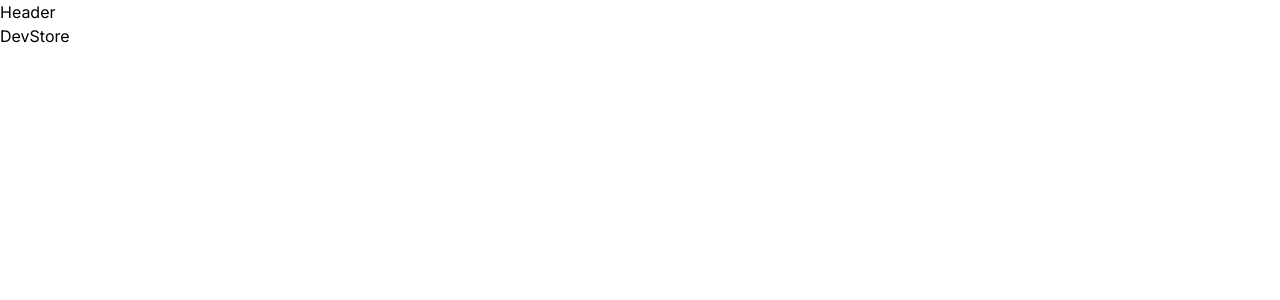
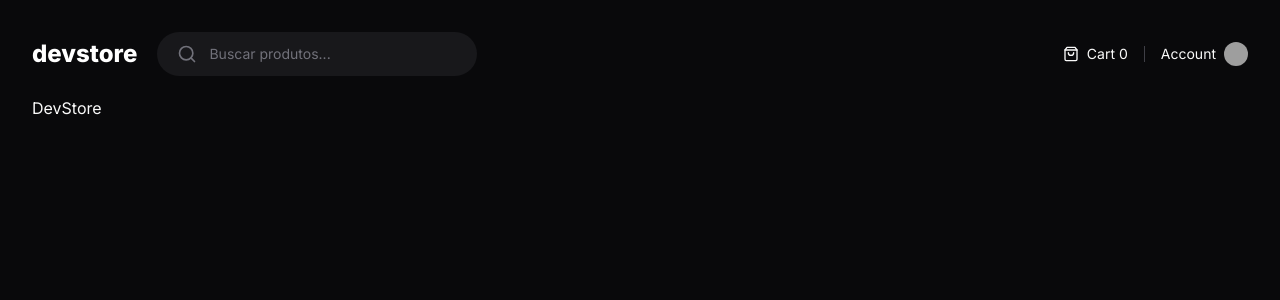
Before and after one commit to lucasnfarias/rocketseat-devstore, a Next.js app: page / in a window 1280 px wide. Shown: the top 300 px of the page. Built offline with nearby package versions, Linux system fonts and the light colour scheme; grey boxes are pictures that could not be loaded.

Commit message:
style header component

```diff
--- a/next.config.mjs
+++ b/next.config.mjs
@@ -1,4 +1,15 @@
 /** @type {import('next').NextConfig} */
-const nextConfig = {};
+const nextConfig = {
+  images: {
+    remotePatterns: [
+      {
+        protocol: 'https',
+        hostname: 'github.com',
+        port: '',
+        pathname: '/*',
+      },
+    ],
+  },
+}
 
-export default nextConfig;
+export default nextConfig
--- a/src/app/(store)/layout.tsx
+++ b/src/app/(store)/layout.tsx
@@ -6,7 +6,7 @@
   children: React.ReactNode
 }>) {
   return (
-    <div>
+    <div className="mx-auto grid min-h-screen w-full max-w-[1600px] grid-rows-app gap-5 p-8">
       <Header />
       {children}
     </div>
--- a/src/app/layout.tsx
+++ b/src/app/layout.tsx
@@ -15,7 +15,7 @@
 }>) {
   return (
     <html className={inter.variable} lang="pt-BR">
-      <body>{children}</body>
+      <body className="bg-zinc-950 text-zinc-50 antialiased">{children}</body>
     </html>
   )
 }
--- a/src/components/header.tsx
+++ b/src/components/header.tsx
@@ -1,3 +1,43 @@
+import { Search, ShoppingBag } from 'lucide-react'
+import Image from 'next/image'
+import Link from 'next/link'
+
 export function Header() {
-  return <div>Header</div>
+  return (
+    <div className="flex items-center justify-between">
+      <div className="flex items-center gap-5">
+        <Link href="/" className="text-2xl font-extrabold text-white">
+          devstore
+        </Link>
+
+        <form className="flex w-[320px] items-center gap-3 rounded-full bg-zinc-900 px-5 py-3 ring-zinc-700">
+          <Search className="w-5 h-5 text-zinc-500" />
+
+          <input
+            placeholder="Buscar produtos..."
+            className="flex-1 bg-transparent text-sm outline-none placeholder:text-zinc-500"
+          />
+        </form>
+      </div>
+      <div className="flex items-center gap-4">
+        <div className="flex items-center gap-2">
+          <ShoppingBag className="w-4 h-4" />
+          <span className="text-sm">Cart {0}</span>
+        </div>
+
+        <div className="w-px h-4 bg-zinc-700"></div>
+
+        <Link href="/" className="flex items-center gap-2 hover:underline">
+          <span className="text-sm">Account</span>
+          <Image
+            src="https://github.com/lucasnfarias.png"
+            width={24}
+            height={24}
+            className="h-6 w-6 rounded-full"
+            alt=""
+          />
+        </Link>
+      </div>
+    </div>
+  )
 }
--- a/tailwind.config.ts
+++ b/tailwind.config.ts
@@ -10,6 +10,9 @@
     fontFamily: {
       sans: 'var(--font-inter)',
     },
+    gridTemplateRows: {
+      app: 'min-content max-content',
+    },
   },
   plugins: [],
 }
```
